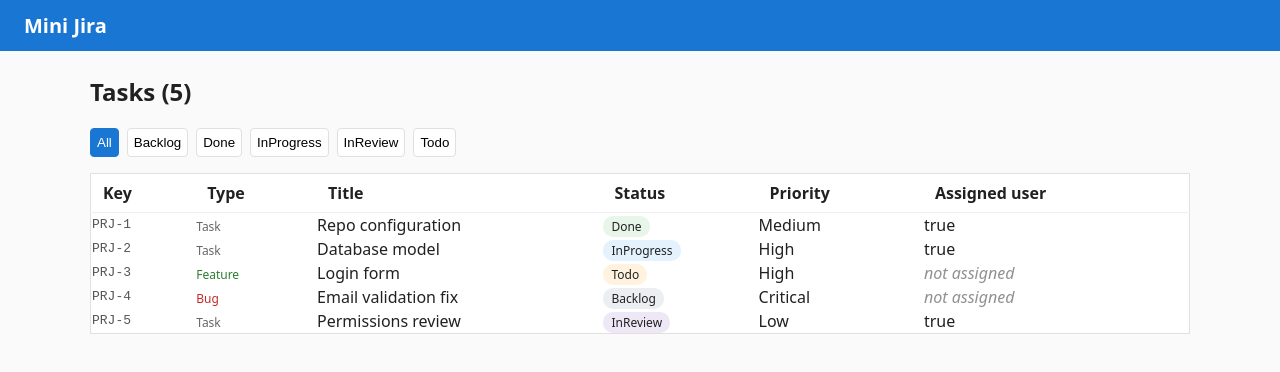
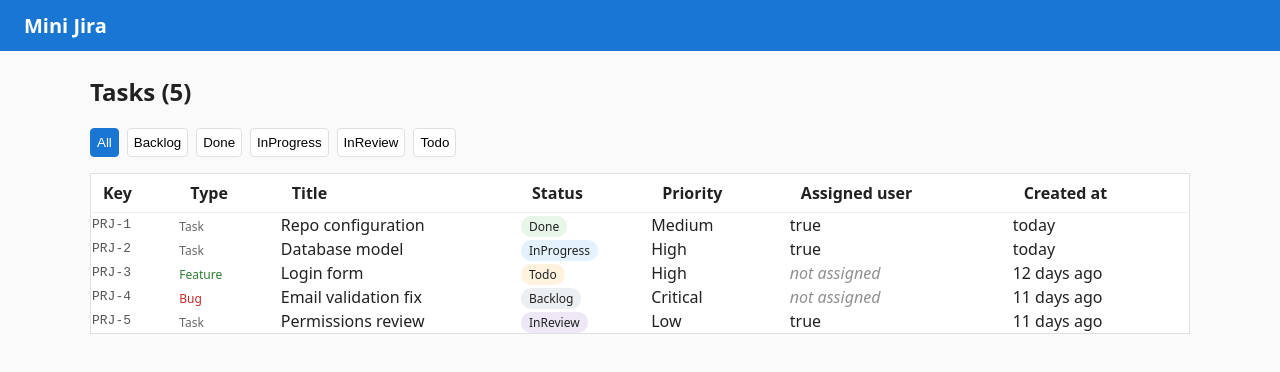
Before and after one commit to DevHotBuild/MiniJiraWeb, an Angular app: page / in a window 1280 px wide. Shown: the top 372 px of the page. Built offline with nearby package versions, Linux system fonts and the light colour scheme.

Commit message:
feat: created-at column with relative time pipe

```diff
--- a/src/app/issues/issue-list/issue-list.component.html
+++ b/src/app/issues/issue-list/issue-list.component.html
@@ -17,6 +17,7 @@
       <th>Status</th>
       <th>Priority</th>
       <th>Assigned user</th>
+      <th>Created at</th>
     </tr>
   </thead>
   <tbody>
--- a/src/app/issues/issue-list/issue-list.component.ts
+++ b/src/app/issues/issue-list/issue-list.component.ts
@@ -19,7 +19,7 @@ export class IssueListComponent {
       status: 'Done',
       priority: 'Medium',
       assign: 'Dawid',
-      createdAt: '2026-08-01',
+      createdAt: '2026-08-17',
     },
     {
       id: 2,
@@ -30,7 +30,7 @@ export class IssueListComponent {
       status: 'InProgress',
       priority: 'High',
       assign: 'Dawid',
-      createdAt: '2026-08-03',
+      createdAt: '2026-08-16',
     },
     {
       id: 3,
--- a/src/app/issues/issue-row/issue-row.component.html
+++ b/src/app/issues/issue-row/issue-row.component.html
@@ -28,3 +28,7 @@
     <em class="muted">not assigned</em>
   }
 </td>
+
+<td [title]="issue().createdAt">
+  {{ issue().createdAt | relativeTime }}
+</td>
--- a/src/app/issues/issue-row/issue-row.component.ts
+++ b/src/app/issues/issue-row/issue-row.component.ts
@@ -1,10 +1,11 @@
 import { Component, input } from '@angular/core';
 import { Issue } from '../models/issue.model';
 import { StatusBadgeComponent } from '../../shared/status-badge/status-badge.component';
+import { RelativeTimePipe } from '../../shared/pipes/relative-time-pipe';
 
 @Component({
   selector: 'tr[app-issue-row]',
-  imports: [StatusBadgeComponent],
+  imports: [StatusBadgeComponent, RelativeTimePipe],
   templateUrl: './issue-row.component.html',
   styleUrl: './issue-row.component.css',
 })
--- /dev/null
+++ b/src/app/shared/pipes/relative-time-pipe.ts
@@ -0,0 +1,20 @@
+import { Pipe, PipeTransform } from '@angular/core';
+
+@Pipe({
+  name: 'relativeTime',
+})
+export class RelativeTimePipe implements PipeTransform {
+  transform(isoDate: string): string {
+    const miliseconds = Date.now() - new Date(isoDate).getTime();
+    const days = Math.floor(miliseconds / 86_400_000);
+
+    if (days <= 0) {
+      return 'today';
+    }
+    if (days === 1) {
+      return 'yesterday';
+    }
+
+    return `${days} days ago`;
+  }
+}
```
Also changed, not shown: 1 other file (tests, documents, lock files or other folders).
